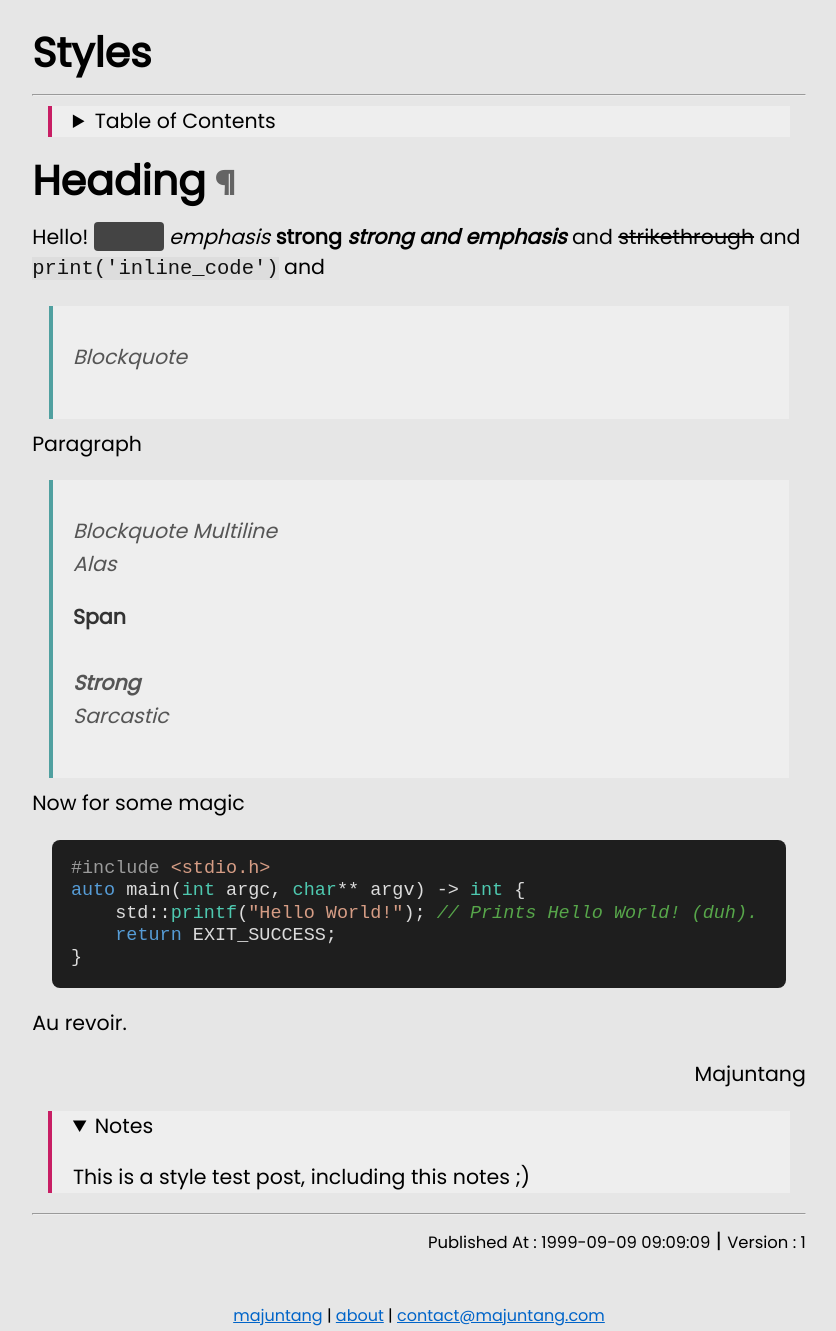
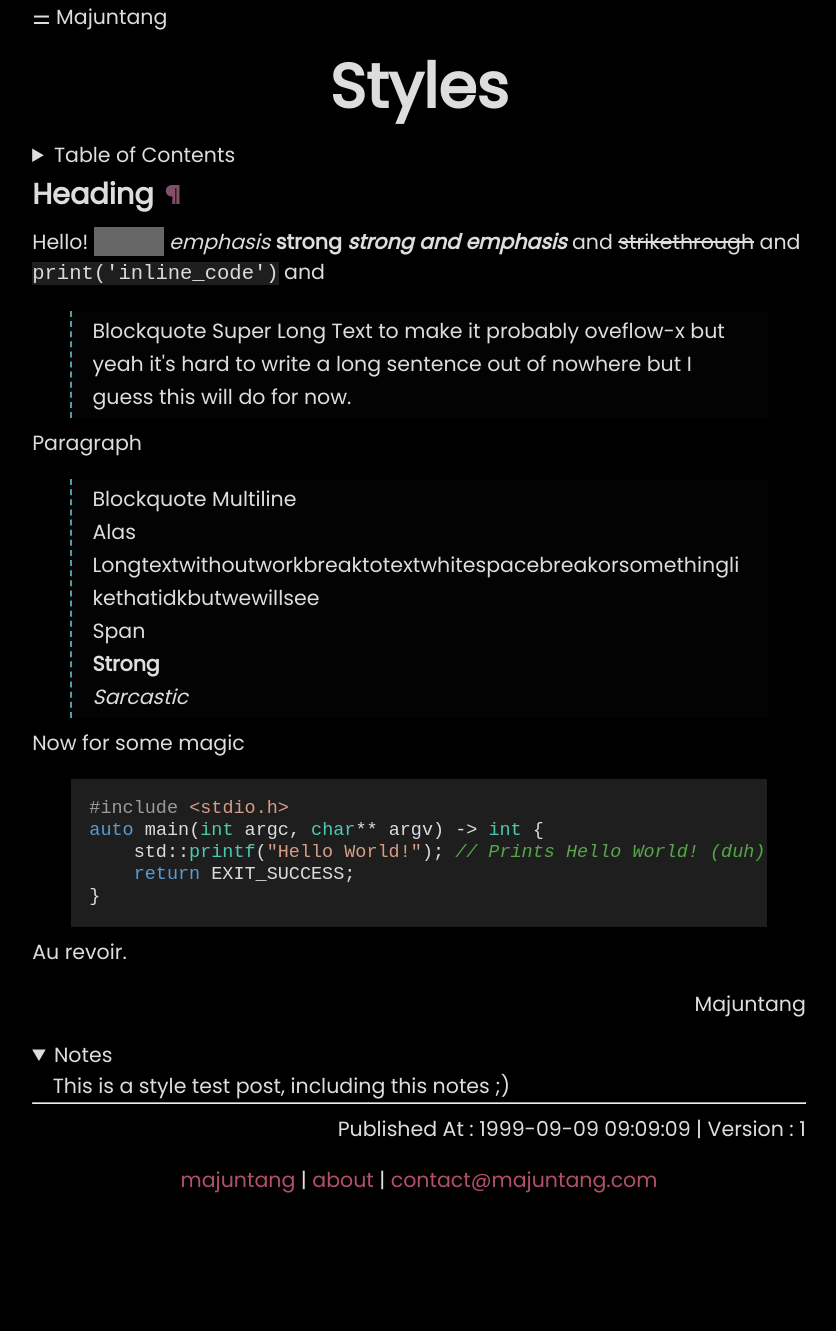
Before and after one commit to DukeVengeance/blog, a plain HTML site: page posts/styles.html in a window 1280 px wide. Shown: the whole page, without its empty margins (221-1057 px from the left). After the commit the page ends 1196 px from the top, so only its background shows below. Drawn offline with Linux system fonts and the light colour scheme.

Commit message:
Into the Darkmode

```diff
--- a/posts/styles.html
+++ b/posts/styles.html
@@ -1,49 +1,61 @@
 <!doctype html>
 <html>
-	<head>
-		<link rel="apple-touch-icon" sizes="180x180" href="/apple-touch-icon.png">
+	<head><link rel="apple-touch-icon" sizes="180x180" href="/apple-touch-icon.png">
 <link rel="icon" type="image/png" sizes="32x32" href="/favicon-32x32.png">
 <link rel="icon" type="image/png" sizes="16x16" href="/favicon-16x16.png">
 <link rel="manifest" href="/site.webmanifest">
 <title>Styles | Majuntang Blog</title>
-<link rel="stylesheet" href="../static/style/style.css">
-<link rel="stylesheet" href="../static/style/highlight-default.min.css">
+<link rel="stylesheet" href="/static/style/style.css">
+<link rel="stylesheet" href="/static/style/highlight-default.min.css">
 <meta name="viewport" content="width=device-width, initial-scale=1.0">
 <meta name="author" content="Majuntang">
 <meta name="description" content="">
 <meta name="keywords" content="">
-<script src="../static/script/highlight.min.js"></script>
-<script src="../static/script/toggle-spoiler.js"></script>
+<script src="/static/script/highlight.min.js"></script>
+<script src="/static/script/toggle-spoiler.js"></script>
 <script>hljs.highlightAll();/*https://highlightjs.org*/</script>
 	</head>
 	<body>
+		<section class="content"><header class="site-header">
+	<details class="hamburger-menu">
+		<summary>
+			<span>Majuntang</span>
+		</summary>
+		<div>
+			<address class="horizontal-container-thin">
+				<a href="/">Majuntang</a>
+				<span> | </span>
+				<a href="#">About</a>
+				<span> | </span>
+				<a href="mailto:contact@majuntang.com">contact@majuntang.com</a>
+			</address>
+		</div>
+	</details>
+</header>
 			<article class="width-content">
-			<h1>Styles</h1>
-			<hr/>
+				<h1 class="main-title">Styles</h1><details>
+	<summary>Table of Contents</summary>
 
-				<details>
-	<summary>Table of Contents</summary>
-	<ul>
-		<li><a href="">Styles</a></li>
+
 		<div class="toc">
 <ul>
 <li><a href="#heading">Heading</a></li>
 </ul>
 </div>
 
-	</ul>
+
 </details>
-
 				<!-- Title End -->
 				<h1 id="heading">Heading<a class="headerlink" href="#heading" title="Permanent link">&para;</a></h1>
 <p>Hello! <span class="spoiler"><span class="spoiler-content">Spoiler</span></span> <em>emphasis</em> <strong>strong</strong> <strong><em>strong and emphasis</em></strong> and <s>strikethrough</s> and <code>print('inline_code')</code> and</p>
 <blockquote>
-<p>Blockquote</p>
+<p>Blockquote Super Long Text to make it probably oveflow-x but yeah it's hard to write a long sentence out of nowhere but I guess this will do for now.</p>
 </blockquote>
 <p>Paragraph</p>
 <blockquote>
 <p>Blockquote Multiline<br />
-Alas</p>
+Alas<br />
+Longtextwithoutworkbreaktotextwhitespacebreakorsomethinglikethatidkbutwewillsee</p>
 <p><span>Span</span><br />
 <strong>Strong</strong><br />
 <em>Sarcastic</em></p>
@@ -56,17 +68,18 @@ auto main(int argc, char** argv) -&gt; int {
 }
 </code></pre>
 <p>Au revoir.</p>
-			<!-- Article Content End -->
-			<p class="text-athr-ft">Majuntang</p>
+				<!-- Article Content End --><p class="text-athr-ft">Majuntang</p>
 
 	<details open>
 		<summary>Notes</summary>
+		<div>
 			<p><p>This is a style test post, including this notes ;)</p></p>
+		</div>
 	</details>
 
 <hr/>
 <!-- Article Main End -->
-<p class="text-article-information">
+<p class="text-article-information horizontal-container-thin">
 	<span class="text-datetime">Published At  : <time datetime="1999-09-09 09:09:09">1999-09-09 09:09:09</time></span>
 
 
@@ -75,16 +88,16 @@ auto main(int argc, char** argv) -&gt; int {
 
 </p>
 			</article>
-		<footer>
-			<address class="address-footer">
+			<footer><address class="address-footer">
 	<p>
 		<a href="/">majuntang</a>
 		<span> | </span>
 		<a href="#">about</a>
 		<span> | </span>
-		<a href="mailto:contact@majuntang.com">contact@majuntang.com</span>
+		<a href="mailto:contact@majuntang.com">contact@majuntang.com</a>
 	</p>
 </address>
 			</footer>
+		</section>
 	</body>
 </html>
--- a/static/style/style.css
+++ b/static/style/style.css
@@ -3,123 +3,101 @@
 	src: url("/static/font/poppins_regular.ttf");
 }
 
+* {
+	margin: 0;
+	padding: 0;
+	/* Find Overflow */
+	/* outline: 1px solid rgba(255, 0, 0, 0.5) !important; */
+}
+
 body {
 	font-family: poppins-regular, sans-serif;
-	background-color: #e6e6e6;
-	margin: 0;
-	padding: 0;
-	border: 0;
-}
-h1 {font-size: 2.0em; margin: 0.3em 0.0em 0.2em;}
-h2 {font-size: 1.8em; margin: 0.3em 0.0em 0.2em;}
-h3 {font-size: 1.5em; margin: 0.3em 0.0em 0.2em;}
-h4 {font-size: 1.4em; margin: 0.3em 0.0em 0.2em;}
-h5 {font-size: 1.2em; margin: 0.3em 0.0em 0.2em;}
-h6 {font-size: 1.1em; margin: 0.3em 0.0em 0.2em;}
-a {
-	color: rgb(0, 100, 200);
-	/* text-decoration: underline double; */
-}
-a.headerlink {
-	color:rgba(100, 100, 100);
-	font-size: smaller;
-	text-decoration: none;
-}
-a.headerlink::before {
-	content: ' ';
-}
-a.headerlink:hover {
-	text-decoration: underline;
+	background-color: #000;
+	color: #ddd;
 }
 
-.width-content {
+.content {
 	font-size: 22px;
 	font-size:calc(100% + 0.355vw);
 	line-height: 1.5;
 	max-width: 60ch;
 	margin: auto;
-	padding: 10px;
+	/* padding: 10px; */
+	padding: 0 0.5em;
 }
-.width-content p {
+
+/* Universal */
+/* ---------------------------------------- */
+.main-title {
+	font-size: 3em;
+	text-align: center;
+}
+a {
+	text-decoration: none;
+	transition-property: color;
+	transition-duration: 0.2s;
+	color: #b25068;
+}
+a:hover {
+	color: #f25068;
+}
+a.headerlink {
+	/* color: #5e2e3e; */
+	color: #825068;
+	/* color:rgba(100, 100, 100); */
+	font-size: 0.9em;
+	vertical-align: baseline;
+	text-decoration: none;
+	margin-left: 0.7ch;
+}
+a.headerlink:hover {
+	color: #b25068;
+	/* text-decoration: underline; */
+}
+br {
+	margin: inherit;
+}
+s {
+	text-decoration-thickness: 2px;
+}
+address {
+	font-style: normal;
+}
+
+/* Width Content */
+/* ---------------------------------------- */
+.width-content {
+	word-break: keep-all;
+}
+
+.width-content > p {
 	margin: 0.5em 0 1em;
-	/* text-indent: 1em; */
-}
-.width-content img {
-	max-width: 100%;
-	height: auto;
 }
 
 
 /* CODE */
 /* ---------------------------------------- */
 code {
-	background-color: #ddd;
-	color: #111;
+	background-color: #1e1e1e;
+	color: #dcdcdc;
 }
 pre > code {
 	margin: auto;
-	max-width: 90%;
-	border-radius: 8px;
+	/* max-width: 90%; */
+	max-width: calc(90% - 2em);
+	/* border-radius: 8px; */
 	font-size: 0.9em;
 	line-height: 1.2;
 }
 
-/* SPECIFIC TEXT */
-/* ---------------------------------------- */
-.text-author-footer {
-	text-align: right;
-}
-.text-athr-ft {
-	text-align: right;
-}
-.text-article-information {
-	text-align: right;
-}
-.text-datetime {
-	font-size: 0.8em;
-}
-.address-footer {
-	text-align: center;
-	font-style: normal;
-}
-
-/* BLOCKQUOTE */
-/* ---------------------------------------- */
-blockquote {
-	font-size: 1em;
-	/* width: 70%; */
-	max-width: 90%;
-	font-style: italic;
-	color: #555555;
-	/* padding: 1.2em 30px 1.2em 40px; */
-	padding: 1.2em 20px 1.2em 20px;
-	border-left: 4px solid rgba(80,160,160,1.0);
-	/* border-left: 4px solid rgb(35, 200, 140); */
-	line-height: 1.6;
-	background-color: #eee;
-	margin: auto;
-}
-
-blockquote span {
-	display: block;
-	color: #333333;
-	font-style: normal;
-	font-weight: bold;
-	margin-top: 1em;
-}
-
-q {
-	border-left: 4px solid rgba(80,160,160,1.0);
-	/* border-left: 4px solid rgb(35, 200, 140); */
-	background-color: #eee;
-}
 
 /* Spoiler */
 /* ---------------------------------------- */
 .spoiler {
 	transition-duration: 0.1s;
-	background-color: #444;
-	border-radius: 4px;
+	/* background-color: #666; */
+	background-color: #666;
+	/* border-radius: 4px; */
 }
 div.spoiler {
 	display: block;
@@ -128,20 +106,24 @@ div.spoiler {
 	max-width: 90%;
 }
 .spoiler:hover {
-	background-color: #bbb;
+	/* background-color: #bbb; */
+	background-color: #444;
 }
 .spoiler > .spoiler-content {
 	transition-duration: 0.1s;
 	opacity: 0;
 }
 .spoiler:hover > .spoiler-content {
-	opacity: 1;
+	opacity: 0.9;
 }
 
 .spoiler-off {
 	transition-duration: 0.1s;
-	background-color: #ccc;
-	border-radius: 4px;
+	background-color: #333;
+	border-top: 3px solid rgba(80,160,160,1.0);
+}
+.spoiler-off:hover {
+	border-top: 3px solid rgba(100,180,180,1.0);
 }
 div.spoiler-off {
 	display: block;
@@ -155,22 +137,104 @@ div.spoiler-off {
 
 /* Details */
 /* ---------------------------------------- */
-details {
-	border-left: 4px solid rgb(200, 30, 100);
-	padding: 0 1em;
-	background-color: #eee;
-	max-width: 90%;
-	margin: 0.5em auto;
+details div {
+	margin: 0 1em;
+}
+
+.toc ul, .toc ol {
+	list-style: none;
+}
+
+/* BLOCKQUOTE */
+/* ---------------------------------------- */
+blockquote {
+	font-size: 1em;
+	/* max-width: 90%; */
+	max-width: calc(90% - 2em);
+	/* padding: 1.2em 20px 1.2em 20px; */
+	padding: 0.2em 1em;
+	border-left: 2px dashed rgba(80,160,160,1.0);
+	line-height: 1.6;
+	/* background-color: #2e2e2e; */
+	background-color: #030303;
+	/* color: #ddd; */
+	margin: auto;
+	overflow-wrap: break-word;
+}
+q {
+	border-left: 2px dashed rgba(80,160,160,1.0);
+	background-color: #2e2e2e;
+}
+
+
+/* HEADING */
+/* ---------------------------------------- */
+h1 {font-size: 1.40em; margin: 0.1em 0.0em 0.1em;}
+h2 {font-size: 1.30em; margin: 0.1em 0.0em 0.1em;}
+h3 {font-size: 1.25em; margin: 0.1em 0.0em 0.1em;}
+h4 {font-size: 1.20em; margin: 0.1em 0.0em 0.1em;}
+h5 {font-size: 1.15em; margin: 0.1em 0.0em 0.1em;}
+h6 {font-size: 1.10em; margin: 0.1em 0.0em 0.1em;}
+
+/* Details */
+/* ---------------------------------------- */
+details summary {
+	cursor: pointer;
+}
+
+/* Header */
+/* ---------------------------------------- */
+.site-header {
+	position: sticky;
+	top: 0;
+	background-color: rgba(0, 0, 0, 0.2);
+	backdrop-filter: blur(1px);
+	-webkit-backdrop-filter: blur(1px);
+	padding-top: 2px;
+	padding-bottom: 2px;
+}
+details.hamburger-menu > summary {
+	user-select: none;
+}
+details.hamburger-menu > summary::marker {
+	content: "\00268c";
+	/* content: "\002630"; */
+}
+details.hamburger-menu[open] > summary::marker {
+	/* content: "\00268e"; */
+	content: "\002716";
+	/* content: "X"; */
+}
+details.hamburger-menu[open] summary ~ * {
+	animation: opacity-show 0.2s ease-in-out;
+}
+@keyframes opacity-show {
+	0%    {opacity: 0;}
+	100%  {opacity: 1;}
 }
 
 /* Footer */
 /* ---------------------------------------- */
-/* footer {
-	background-color: rgba(200,200,200,1.0);
-	padding-bottom: 1.0em;
-	padding-top: 0.5em;
+.address-footer {
+	text-align: center;
+	font-style: normal;
+}
+.text-article-information {
+	text-align: right;
+}
+.text-athr-ft {
+	text-align: right;
 }
 
-footer p {
-	margin-bottom: 0em;
-} */
+/* Var */
+/* ---------------------------------------- */
+.horizontal-container-minimal {
+	white-space: nowrap;
+	overflow-x: auto;
+	scrollbar-width: none;
+}
+.horizontal-container-thin {
+	white-space: nowrap;
+	overflow-x: auto;
+	scrollbar-width: thin;
+}
```
Also changed, not shown: index.html (+37 -21 lines). Lines whose indentation alone changed are shown as unchanged.
